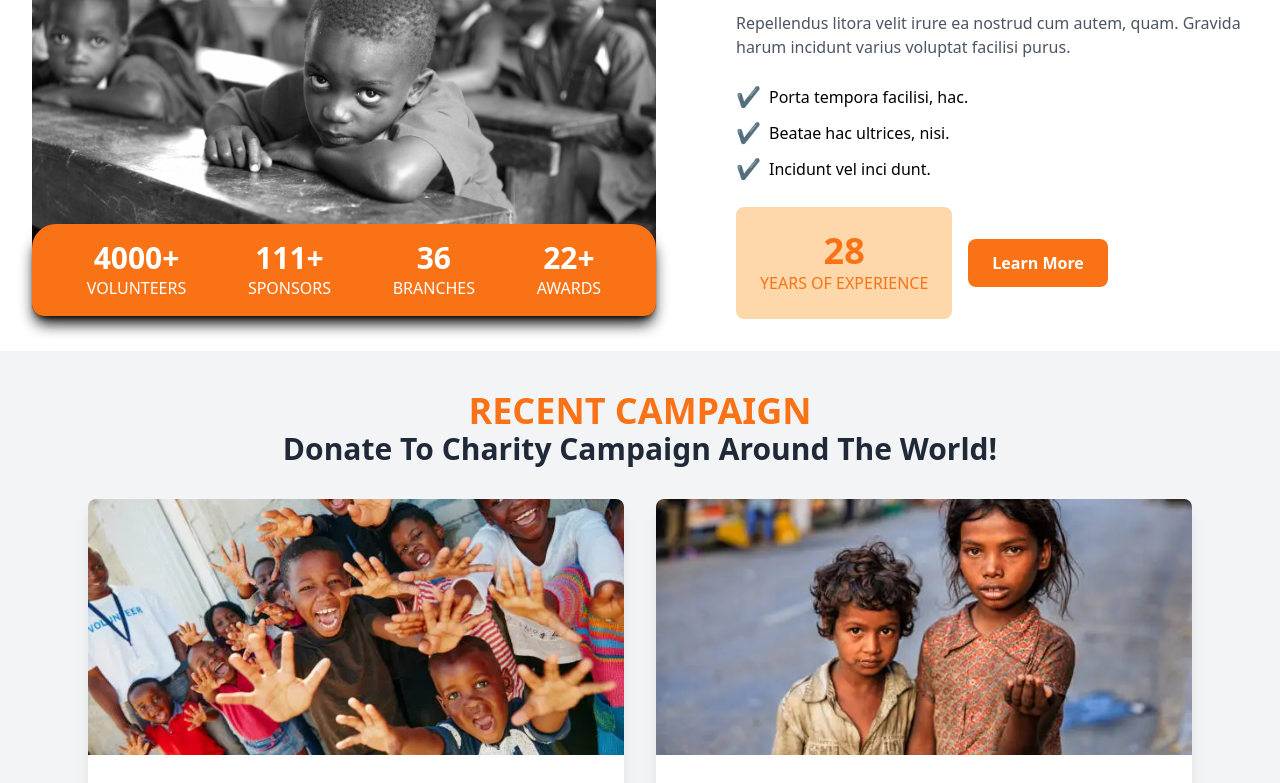
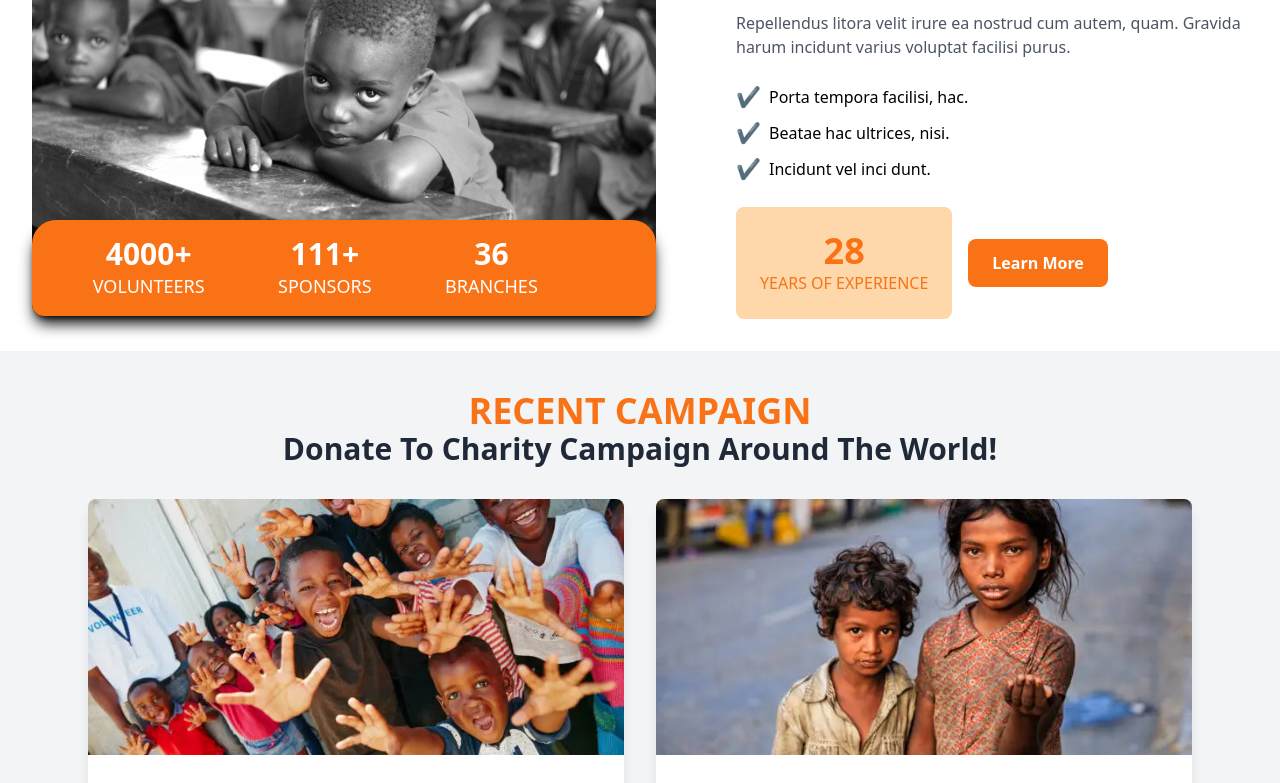
Before and after one commit to Richson-Tech/hope-bridge, a Next.js app: page / in a window 1280 px wide. Shown: the part 1879-2662 px from the top of the page. Built offline with nearby package versions, Linux system fonts and the light colour scheme.

Commit message:
deleted awards

```diff
--- a/src/components/About.jsx
+++ b/src/components/About.jsx
@@ -8,7 +8,6 @@ export default function AboutUsSection() {
     volunteers: 0,
     sponsors: 0,
     branches: 0,
-    awards: 0,
   });
 
   useEffect(() => {
@@ -24,7 +23,6 @@ export default function AboutUsSection() {
       volunteers: Math.ceil(finalStats.volunteers / steps),
       sponsors: Math.ceil(finalStats.sponsors / steps),
       branches: Math.ceil(finalStats.branches / steps),
-      awards: Math.ceil(finalStats.awards / steps),
     };
 
     let currentStats = { ...stats };
@@ -33,7 +31,6 @@ export default function AboutUsSection() {
         volunteers: Math.min(currentStats.volunteers + incrementValues.volunteers, finalStats.volunteers),
         sponsors: Math.min(currentStats.sponsors + incrementValues.sponsors, finalStats.sponsors),
         branches: Math.min(currentStats.branches + incrementValues.branches, finalStats.branches),
-        awards: Math.min(currentStats.awards + incrementValues.awards, finalStats.awards),
       };
 
       setStats(currentStats);
@@ -75,20 +72,18 @@ export default function AboutUsSection() {
             data-aos="fade-up"
           >
             <div className="text-center">
-              <p className="text-3xl font-bold">{stats.volunteers}+</p>
-              <p>VOLUNTEERS</p>
+              <p className="text-xl lg:text-3xl font-bold">{stats.volunteers}+</p>
+              <p className='text-sm lg:text-lg px-2'>VOLUNTEERS</p>
             </div>
             <div className="text-center">
-              <p className="text-3xl font-bold">{stats.sponsors}+</p>
-              <p>SPONSORS</p>
+              <p className="text-xl lg:text-3xl font-bold">{stats.sponsors}+</p>
+              <p className='text-sm lg:text-lg px-2'>SPONSORS</p>
             </div>
             <div className="text-center">
-              <p className="text-3xl font-bold">{stats.branches}</p>
-              <p>BRANCHES</p>
+              <p className="text-xl lg:text-3xl font-bold">{stats.branches}</p>
+              <p className='text-sm lg:text-lg px-2'>BRANCHES</p>
             </div>
             <div className="text-center">
-              <p className="text-3xl font-bold">{stats.awards}+</p>
-              <p>AWARDS</p>
             </div>
           </div>
         </div>
--- a/src/components/layouts/Navbar.jsx
+++ b/src/components/layouts/Navbar.jsx
@@ -56,7 +56,7 @@ const Navbar = () => {
       : "bg-transparent text-white"
   }`}
 >
-      <div className="flex container lg:py-4 flex-wrap items-center justify-between mx-auto px-4 py-2">
+  <div className="flex container lg:py-4 flex-wrap items-center justify-between mx-auto px-4 py-2 overflow-hidden">
     <Link
       href={"/"}
       className={`text-2xl md:text-5xl font-semibold transition-colors duration-300 ${
@@ -91,12 +91,12 @@ const Navbar = () => {
       )}
     </div>
     <div className="menu hidden md:block md:w-auto" id="navbar">
-          <ul className="flex p-4 md:p-0 md:flex-row md:space-x-8 mt-0 mr-40">
+      <ul className="flex p-4 md:p-0 md:flex-row md:space-x-8 mt-0 mr-4 lg:mr-40">
         {navLinks.map((link, index) => (
           <li key={index}>
             <Link
               href={link.path}
-                  className={`text-xl font-semibold transition duration-300 px-3 py-2 rounded-md ${
+              className={`text-xl font-semibold transition duration-300 px-2 md:px-3 py-2 rounded-md ${
                 isScrolled
                   ? "text-black hover:text-orange-500 hover:border-orange-500 border-2"
                   : "text-white hover:text-orange-500 hover:border-orange-500 border-2"
@@ -118,6 +118,7 @@ const Navbar = () => {
     </div>
   )}
 </nav>
+
   );
 };
 
```
Lines whose indentation alone changed are shown as unchanged.
